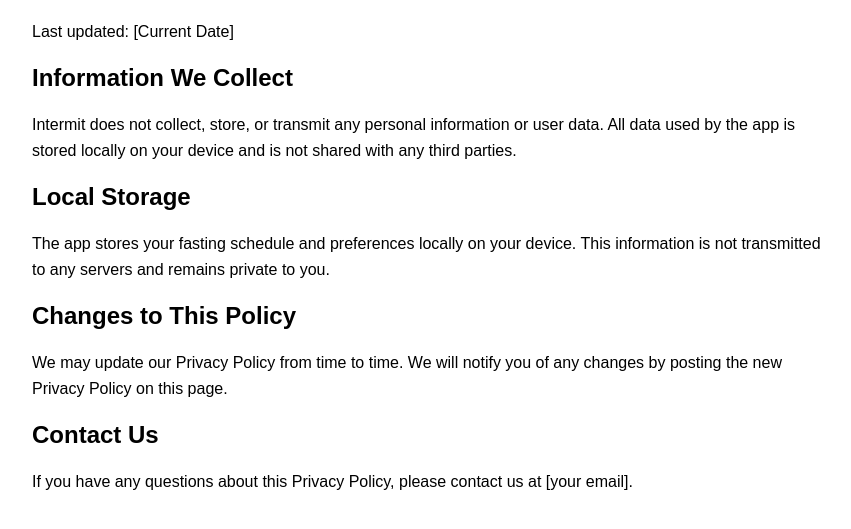
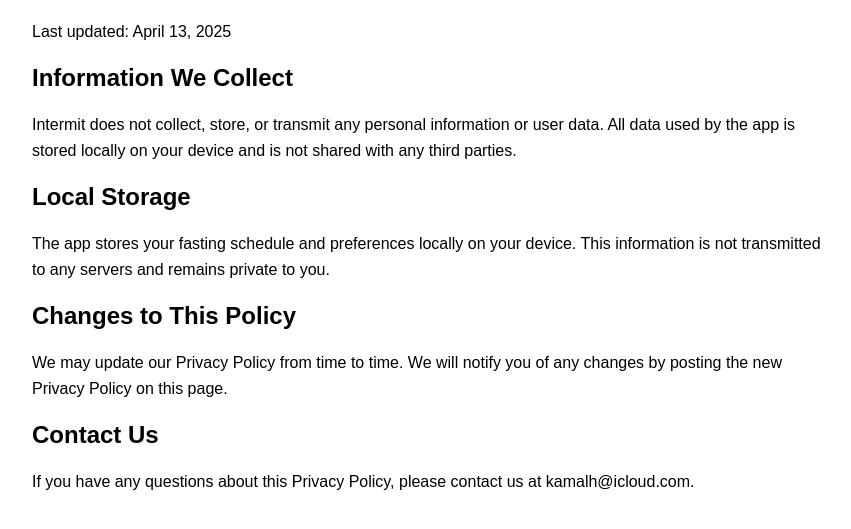
Before and after one commit to kamalhathi/intermit-privacy, a plain HTML site: page index.html in a window 1280 px wide. Shown: the part 81-610 px from the top of the page, without its empty margins (208-1059 px from the left). Drawn offline with Linux system fonts and the light colour scheme.

Commit message:
Update index.html

```diff
--- a/index.html
+++ b/index.html
@@ -10,7 +10,7 @@
 </head>
 <body>
     <h1>Privacy Policy for Intermit</h1>
-    <p>Last updated: [Current Date]</p>
+    <p>Last updated: April 13, 2025 </p>
 
     <h2>Information We Collect</h2>
     <p>Intermit does not collect, store, or transmit any personal information or user data. All data used by the app is stored locally on your device and is not shared with any third parties.</p>
@@ -22,6 +22,6 @@
     <p>We may update our Privacy Policy from time to time. We will notify you of any changes by posting the new Privacy Policy on this page.</p>
 
     <h2>Contact Us</h2>
-    <p>If you have any questions about this Privacy Policy, please contact us at [your email].</p>
+    <p>If you have any questions about this Privacy Policy, please contact us at kamalh@icloud.com.</p>
 </body>
 </html>
```
